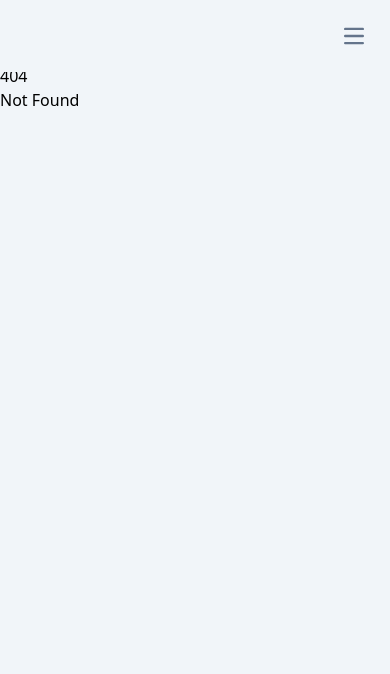
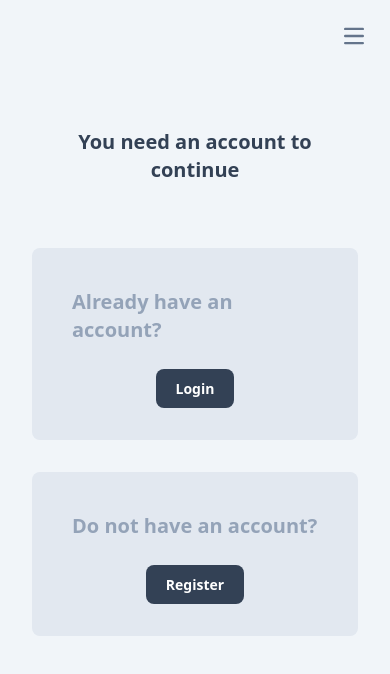
Before and after one commit to SuhasDissa/Educational-Course-Website, a SvelteKit app: page /account in a window 390 px wide. Before the commit this address had no page. Shown: the top 674 px of the page. Built offline with nearby package versions, Linux system fonts and the light colour scheme.

Commit message:
responsive

```diff
--- /dev/null
+++ b/src/components/HomeCarousel.svelte
@@ -0,0 +1,47 @@
+<script lang="ts">
+	import ImageBanner from './ImageBanner.svelte';
+	import { onMount } from 'svelte';
+	import { t } from '$lib/i18n';
+	let slides = [
+		{
+			title: 'home.vision',
+			description: 'home.vision_description'
+		},
+		{
+			title: 'home.mission',
+			description: 'home.mission_description'
+		},
+		{
+			title: 'home.welcome',
+			description: 'home.welcome_description'
+		}
+	];
+	let images = [
+		'images/children/01.jpg',
+		'images/children/02.jpg',
+		'images/children/03.jpg',
+		'images/children/04.jpg',
+		'images/children/05.jpg',
+		'images/children/06.jpg',
+		'images/children/07.jpg'
+	];
+	let currentSlide = 0;
+	let currentImage = 0;
+
+	onMount(() => {
+		const interval = setInterval(() => {
+			currentSlide = (currentSlide + 1) % slides.length;
+			currentImage = (currentImage + 1) % images.length;
+		}, 5000);
+
+		return () => {
+			clearInterval(interval);
+		};
+	});
+</script>
+
+<ImageBanner
+	title={$t(slides[currentSlide].title)}
+	description={$t(slides[currentSlide].description)}
+	imageUrl={images[currentImage]}
+/>
--- a/src/components/ImageBanner.svelte
+++ b/src/components/ImageBanner.svelte
@@ -5,14 +5,14 @@
 </script>
 
 <div
-	class="relative w-full h-96 rounded-xl overflow-hidden bg-contain bg-no-repeat bg-right duration-300"
+	class="relative w-full sm:h-96 h-[30rem] rounded-xl overflow-hidden bg-contain bg-no-repeat bg-bottom sm:bg-right duration-300"
 	style="background-image:url('{imageUrl}');"
 >
-	<div class="h-full w-full p-10 bg-gradient-to-r dark:from-slate-800 from-slate-200 from-60%">
-		<h1 class="text-slate-700 dark:text-slate-300 text-2xl sm:text-3xl md:text-4xl font-bold w-[60%]">
+	<div class="h-full w-full p-10 bg-gradient-to-b sm:bg-gradient-to-r dark:from-slate-800 from-slate-200 from-60%">
+		<h1 class="text-slate-700 dark:text-slate-300 text-2xl sm:text-3xl md:text-4xl font-bold sm:w-[60%]">
 			{title}
 		</h1>
-		<p class=" text-slate-600 text-lg sm:text-xl md:text-2xl font-bold max-w-prose pt-4 sm:pt-8  w-[60%]">
+		<p class=" text-slate-600 text-lg sm:text-xl md:text-2xl font-bold max-w-prose pt-4 sm:pt-8  sm:w-[60%]">
 			{description}
 		</p>
 	</div>
--- a/src/routes/+page.svelte
+++ b/src/routes/+page.svelte
@@ -1,56 +1,14 @@
 <script lang="ts">
-	import { onMount } from 'svelte';
-	import { t } from '$lib/i18n';
-	import ImageBanner from '../components/ImageBanner.svelte';
-	let slides = [
-		{
-			title: 'home.vision',
-			description: 'home.vision_description'
-		},
-		{
-			title: 'home.mission',
-			description: 'home.mission_description'
-		},
-		{
-			title: 'home.welcome',
-			description: 'home.welcome_description'
-		}
-	];
-	let images = [
-		'images/children/01.jpg',
-		'images/children/02.jpg',
-		'images/children/03.jpg',
-		'images/children/04.jpg',
-		'images/children/05.jpg',
-		'images/children/06.jpg',
-		'images/children/07.jpg'
-	];
-	let currentSlide = 0;
-	let currentImage = 0;
-
-	onMount(() => {
-		const interval = setInterval(() => {
-			currentSlide = (currentSlide + 1) % slides.length;
-			currentImage = (currentImage + 1) % images.length;
-		}, 5000);
-
-		return () => {
-			clearInterval(interval);
-		};
-	});
+	import HomeCarousel from '../components/HomeCarousel.svelte';
 </script>
 
 <div class="mx-auto max-w-screen-xl px-8 py-8 flex flex-col justify-center content-center h-full">
 	<section class="pt-10 flex flex-row justify-evenly">
-		<img class="h-32" src="images/uvaflag.png" alt="" srcset="" />
-		<img class="h-32" src="images/banner.png" alt="" srcset="" />
-		<img class="h-32" src="images/unicef.png" alt="" srcset="" />
+		<img class="h-32 hidden sm:block" src="images/uvaflag.png" alt="" srcset="" />
+		<img class="h-32 w-auto" src="images/banner.png" alt="" srcset="" />
+		<img class="h-32 hidden sm:block" src="images/unicef.png" alt="" srcset="" />
 	</section>
-	<section class="pt-10 flex flex-row justify-evenly">
-		<ImageBanner
-			title={$t(slides[currentSlide].title)}
-			description={$t(slides[currentSlide].description)}
-			imageUrl={images[currentImage]}
-		/>
+	<section class="pt-10">
+		<HomeCarousel />
 	</section>
 </div>
--- /dev/null
+++ b/src/routes/account/+page.svelte
@@ -0,0 +1,37 @@
+<script lang="ts">
+	import { t } from '$lib/i18n';
+</script>
+
+<div class="mx-auto max-w-screen-xl px-8 pt-16 flex flex-col justify-center content-center h-full">
+	<h1 class="text-slate-700 dark:text-slate-300 text-xl sm:text-2xl md:text-4xl font-bold text-center">
+		You need an account to continue
+	</h1>
+	<section class="pt-16 flex flex-col sm:flex-row justify-evenly gap-8">
+		<div class="bg-slate-200 dark:bg-slate-800 p-10 rounded-lg flex flex-col">
+			<h2 class="text-slate-400 text-xl sm:text-2xl md:text-4xl font-bold max-w-prose">
+				Already have an account?
+			</h2>
+            <div class="pt-8 w-full text-center">
+			<a
+				href="/login"
+				type="submit"
+				class="text-white bg-slate-700 hover:bg-slate-800 focus:ring-4 focus:outline-none focus:ring-slate-300 font-bold rounded-lg text-sm w-full sm:w-auto px-5 py-2.5 text-center dark:bg-slate-600 dark:hover:bg-slate-700 dark:focus:ring-slate-800"
+				>{$t('login_button')}</a
+			>
+        </div>
+		</div>
+		<div class="bg-slate-200 dark:bg-slate-800 p-10 rounded-lg flex flex-col">
+			<h2 class="text-slate-400 text-xl sm:text-2xl md:text-4xl font-bold max-w-prose">
+				Do not have an account?
+			</h2>
+            <div class="pt-8 w-full text-center">
+                <a
+				href="/register"
+				type="submit"
+				class="text-white bg-slate-700 hover:bg-slate-800 focus:ring-4 focus:outline-none focus:ring-slate-300 font-bold rounded-lg text-sm w-full sm:w-auto px-5 py-2.5 text-center dark:bg-slate-600 dark:hover:bg-slate-700 dark:focus:ring-slate-800"
+				>{$t('register_button')}</a
+			>
+            </div>
+		</div>
+	</section>
+</div>
--- a/src/routes/admin/+page.server.ts
+++ b/src/routes/admin/+page.server.ts
@@ -5,7 +5,7 @@ import { prisma } from '$lib/server/prisma';
 export const load: PageServerLoad = async ({ locals }) => {
     const session = await locals.auth.validate()
     if (!session) {
-        throw redirect(302, '/login')
+        throw redirect(302, '/account')
     }
     const user = await prisma.authUser.findUnique({
         where: {
--- a/src/routes/modules/+page.server.ts
+++ b/src/routes/modules/+page.server.ts
@@ -6,7 +6,7 @@ import type { PageServerLoad } from './$types';
 export const load: PageServerLoad = async ({ locals }) => {
 	const session = await locals.auth.validate()
 	if (!session) {
-		throw redirect(302, '/login')
+		throw redirect(302, '/account')
 	}
 	let mods: Module[] = modules;
 	return {
--- a/src/routes/profile/+page.server.ts
+++ b/src/routes/profile/+page.server.ts
@@ -6,7 +6,7 @@ import { prisma } from '$lib/server/prisma';
 export const load: PageServerLoad = async ({ locals }) => {
 	const session = await locals.auth.validate()
 	if (!session) {
-		throw redirect(302, '/login');
+		throw redirect(302, '/account');
 	}
 
 	const getUser = async (userId: string) => {
--- a/src/routes/profile/+page.svelte
+++ b/src/routes/profile/+page.svelte
@@ -5,7 +5,20 @@
 	let user = data.user;
 </script>
 
-<div class="mx-auto max-w-screen-xl px-8 py-20 grid grid-cols-2 gap-8">
+{#if user.role == 'admin'}
+	<div
+		class="bg-slate-200 dark:bg-slate-800 p-10 rounded-lg flex flex-row justify-between align-middle"
+	>
+		<h2 class="text-slate-700 dark:text-slate-300 text-xl sm:text-2xl md:text-4xl font-bold">You are an admin</h2>
+		<a
+			href="/admin"
+			type="submit"
+			class="text-white bg-slate-700 hover:bg-slate-800 focus:ring-4 focus:outline-none focus:ring-slate-300 font-bold rounded-lg text-sm px-5 py-2.5 text-center dark:bg-slate-600 dark:hover:bg-slate-700 dark:focus:ring-slate-800"
+			>Admin Dashboard</a
+		>
+	</div>
+{/if}
+<div class="mx-auto max-w-screen-xl px-8 py-20 grid grid-cols-1 sm:grid-cols-2 gap-8">
 	<div class="bg-slate-200 dark:bg-slate-800 p-10 rounded-lg">
 		<h1 class="text-slate-700 dark:text-slate-300 text-xl sm:text-2xl md:text-3xl font-bold">
 			{user.name}
@@ -34,7 +47,7 @@
 		<h1 class="text-slate-700 dark:text-slate-300 text-xl sm:text-2xl md:text-4xl font-bold">
 			My progress
 		</h1>
-		<ol class="space-y-4 w-72 pt-8">
+		<ol class="space-y-4 w-full pt-8">
 			<li>
 				<ModuleProgress progress={2} name={'Module 1'} />
 			</li>
--- a/src/routes/register/+page.server.ts
+++ b/src/routes/register/+page.server.ts
@@ -10,7 +10,7 @@ export const load: PageServerLoad = async ({ locals }) => {
 }
 
 export const actions = {
-	default: async ({ request }) => {
+	default: async ({ request, locals }) => {
 		const formData = Object.fromEntries(await request.formData());
 
 		const data = formData as {
@@ -38,10 +38,15 @@ export const actions = {
 					role: data.username == "admin" ? "admin" : "user"
 				}
 			})
+
+			const key = await auth.useKey('username', data.username, data.password)
+			const userId = key.userId
+			const session = await auth.createSession({ userId, attributes: {} })
+			locals.auth.setSession(session)
 		} catch (err) {
 			console.error(err)
 			return fail(400, { message: 'Could not register user' })
 		}
-		throw redirect(302, '/login')
+		throw redirect(302, '/')
 	}
 };
```
Also changed, not shown: 1 other file (tests, documents, lock files or other folders).
